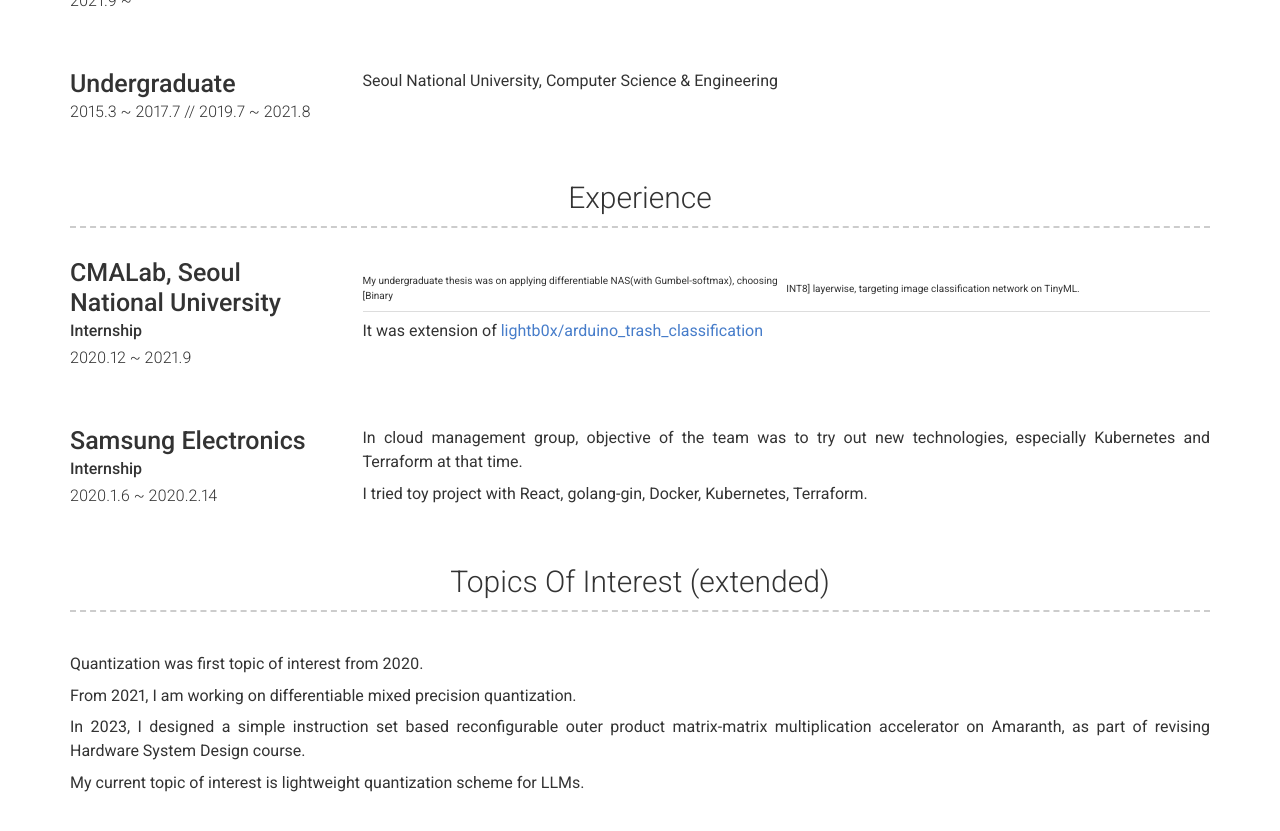
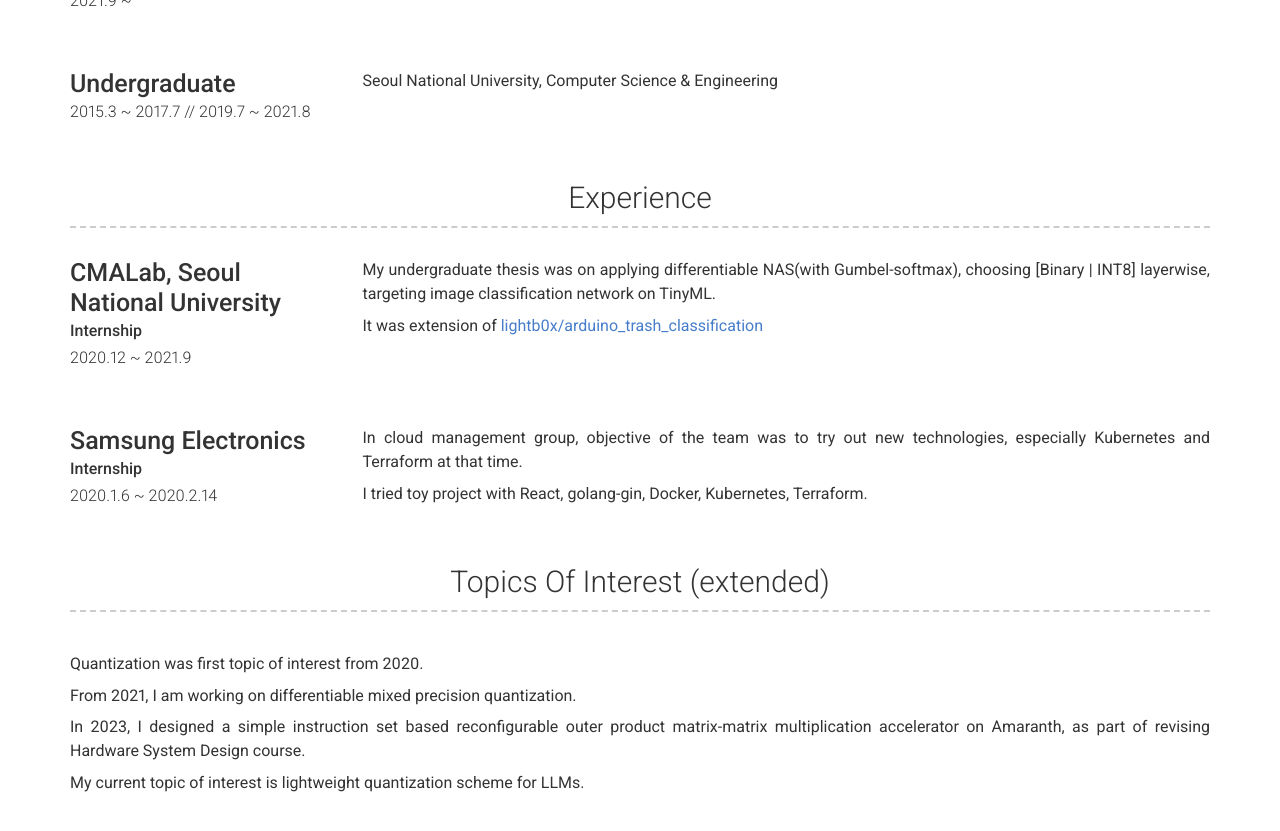
Before and after one commit to lightb0x/lightb0x.github.io, a Jekyll site: the page built from index.md, in a window 1280 px wide and 900 px high, scrolled down 1786 px. Shown: the top 831 px of the window. Built offline with Jekyll 4.4.1, drawn with Linux system fonts in a browser that asks for light colours; nearby versions of some CDN libraries.

Commit message:
trying \| to remove newline

```diff
--- a/_config.yml
+++ b/_config.yml
@@ -164,7 +164,7 @@ content:
         sub_title: Internship
         caption: 2020.12 ~ 2021.9
         description: |
-          My undergraduate thesis was on applying differentiable NAS(with Gumbel-softmax), choosing [Binary|INT8] layerwise, targeting image classification network on TinyML.
+          My undergraduate thesis was on applying differentiable NAS(with Gumbel-softmax), choosing [Binary \| INT8] layerwise, targeting image classification network on TinyML.
 
           It was extension of [lightb0x/arduino_trash_classification](https://github.com/lightb0x/arduino_trash_classification)
       - layout: left
```
